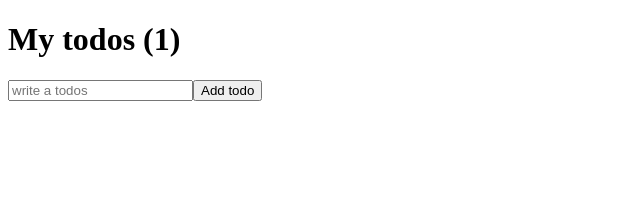
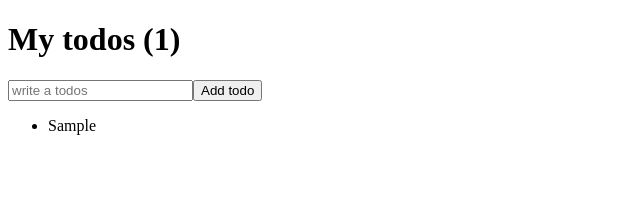
Before and after one commit to MyungWanPark/React-basic-project, a React (Create React App) app: page / in a window 1280 px wide. Both pictures are taken after typing "Sample" into the empty fields and a click on the button "Add todo". Shown: the top 207 px of the page, without its empty margins (0-640 px from the left). Built offline with nearby package versions, Linux system fonts and the light colour scheme.

Commit message:
JSX: use map to show list

```diff
--- a/src/App.js
+++ b/src/App.js
@@ -13,7 +13,6 @@ function App() {
     setToDos((currentArray) => [todo, ...currentArray]);
     setToDo("");
   };
-  console.log(todos);
   return (
     <div>
       <form onSubmit={onSubmit}>
@@ -26,6 +25,11 @@ function App() {
         />
         <button>Add todo</button>
       </form>
+      <ul>
+        {todos.map((item, index) => (
+          <li key={index}>{item}</li>
+        ))}
+      </ul>
     </div>
   );
 }
```
